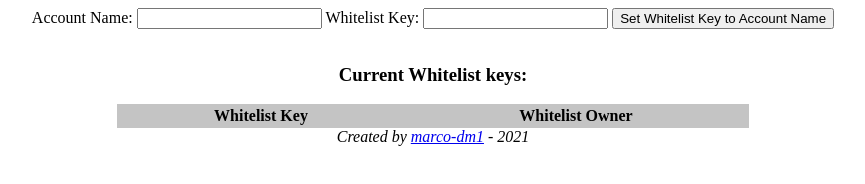
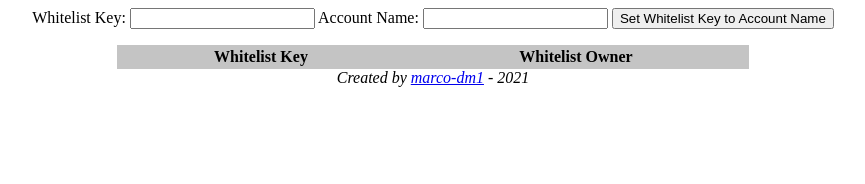
Before and after one commit to marco-dm1/NodeJS-Whitelist-Key-App, a plain HTML site: page index.html in a window 1280 px wide. Shown: the whole page, without its empty margins (207-1072 px from the left). Drawn offline with Linux system fonts and the light colour scheme.

Commit message:
Removed header tag on table

```diff
--- a/index.html
+++ b/index.html
@@ -5,15 +5,14 @@
     </head>
     <body style="text-align: center;">
         <form>
+            <label for="whitelistKey">Whitelist Key:</label>
+            <input id="whitelistKey" type="number" name="whitelistKey"></input>
             <label for="accountName">Account Name:</label>
             <input id="accountName" name="accountName"></input>
-            <label for="whitelistKey">Whitelist Key:</label>
-            <input id="whitelistKey" name="whitelistKey"></input>
             <button type="button" onclick="formSubmit()">Set Whitelist Key to Account Name</button>
         </form>
 
         <div id="available" style="display: grid; align-items: center; width: 50%; margin-left: 25%;">
-            <h3>Current Whitelist keys:</h3>
             <table id="whitelistTable" style="background-color: #c4c4c4;">
                 <tr>
                     <th>Whitelist Key</th>
```
